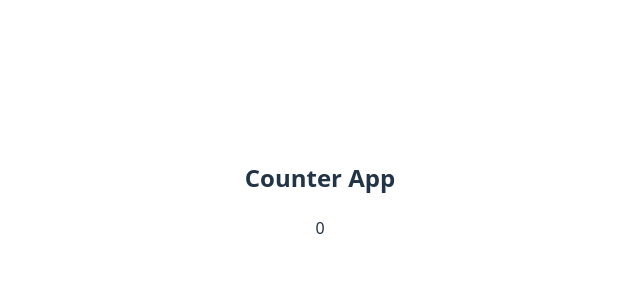
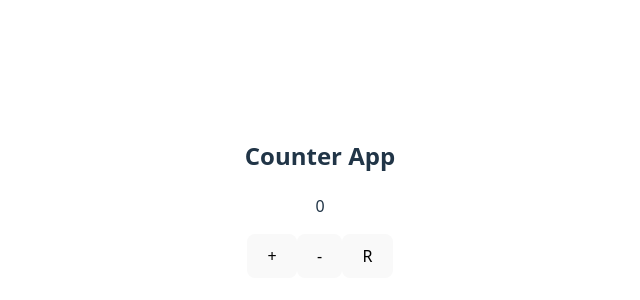
Before and after one commit to AminSBU/react_js_projects, a React (Vite) app in the folder 04_counter_app/counter_app/: page / in a window 1280 px wide. Shown: the part 202-502 px from the top of the page, without its empty margins (320-960 px from the left). Built offline with nearby package versions, Linux system fonts and the light colour scheme.

Commit message:
add three buttons for counter

```diff
--- a/04_counter_app/counter_app/src/counter.jsx
+++ b/04_counter_app/counter_app/src/counter.jsx
@@ -8,6 +8,11 @@ function Counter(){
             <div className="counter-app-container">
                 <h2>Counter App</h2>
                 <p>{count}</p>
+                <div className="counter-buttons">
+                    <button>+</button>
+                    <button>-</button>
+                    <button>R</button>
+                </div>
             </div>
         </>
     );
```
